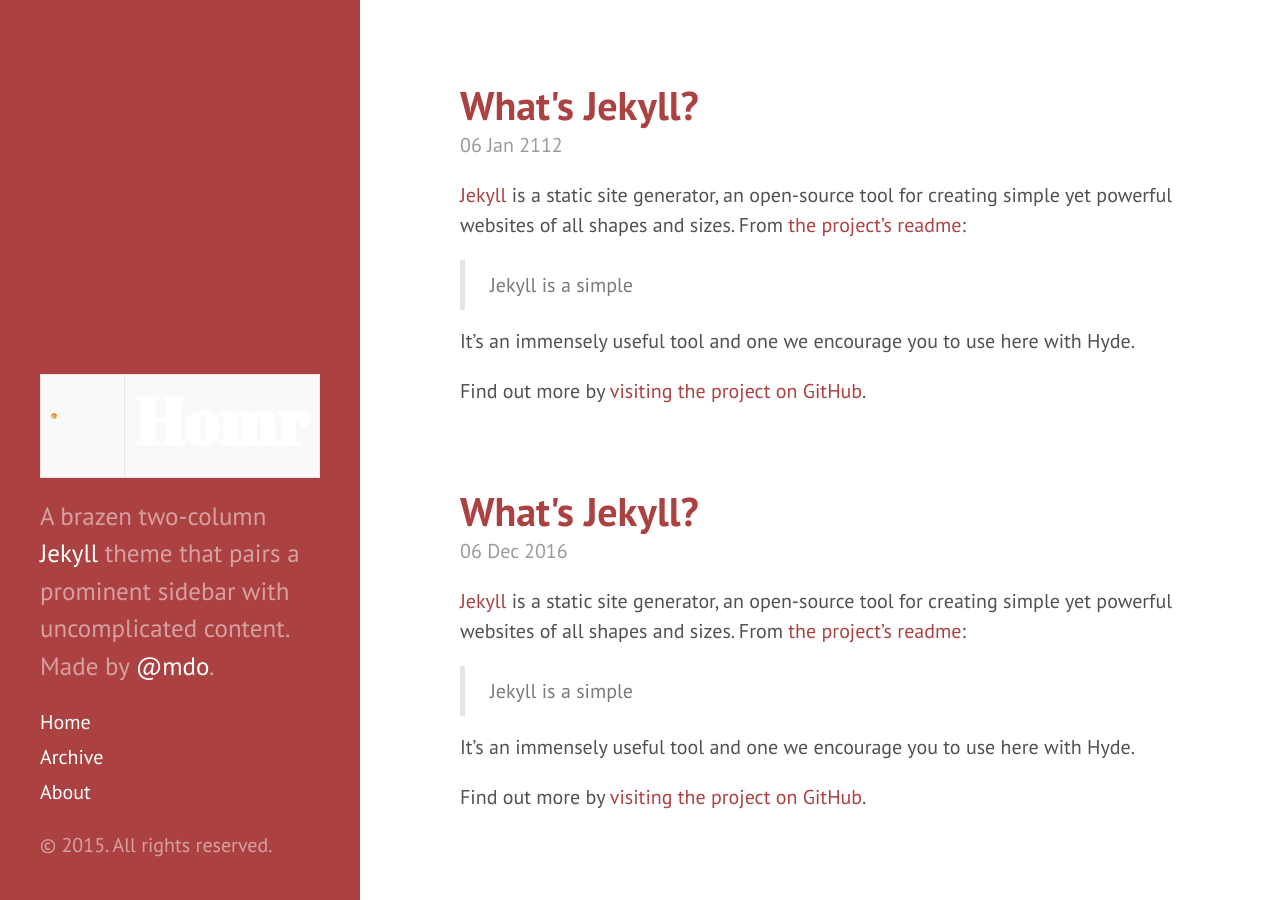
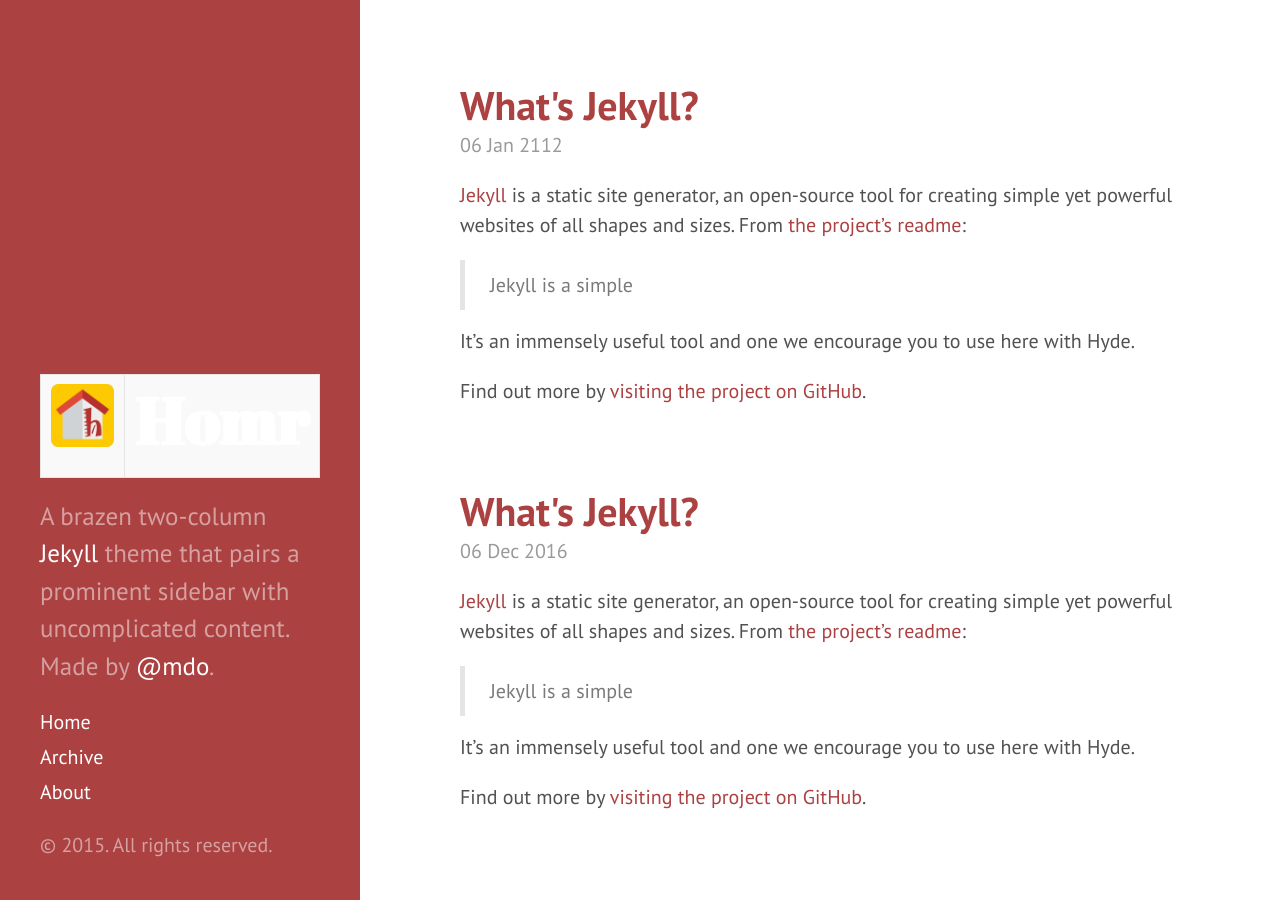
Before and after one commit to gonzovilla/blog, a Jekyll site: the page built from index.html, in a window 1280 px wide and 900 px high. Built offline with Jekyll 4.4.1, drawn with Linux system fonts in a browser that asks for light colours; Markdown is read by kramdown in place of the engine named in the settings; the list of posts is cut into pages by our own code.

Commit message:
no message

```diff
--- a/_includes/sidebar.html
+++ b/_includes/sidebar.html
@@ -3,10 +3,10 @@
 
     <div class="sidebar-about">
 
-      <table>
+      <table style="background: gray">
         <tr>
           <th>
-              <img src="{{ site.baseurl }}/public/homr.png" width="10%" height="10%">
+              <img src="{{ site.baseurl }}/public/homr.png" height="10%">
           </th>
           <th>
             <h1>
```
